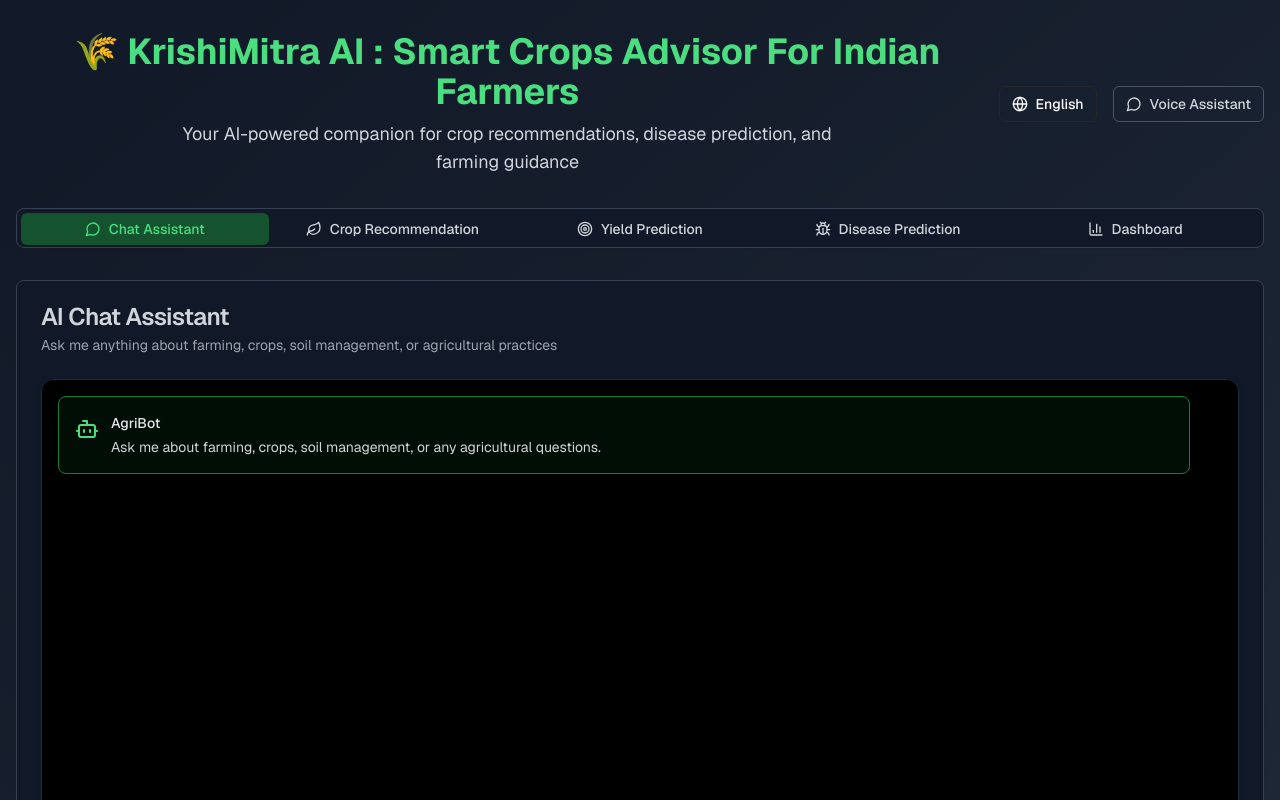
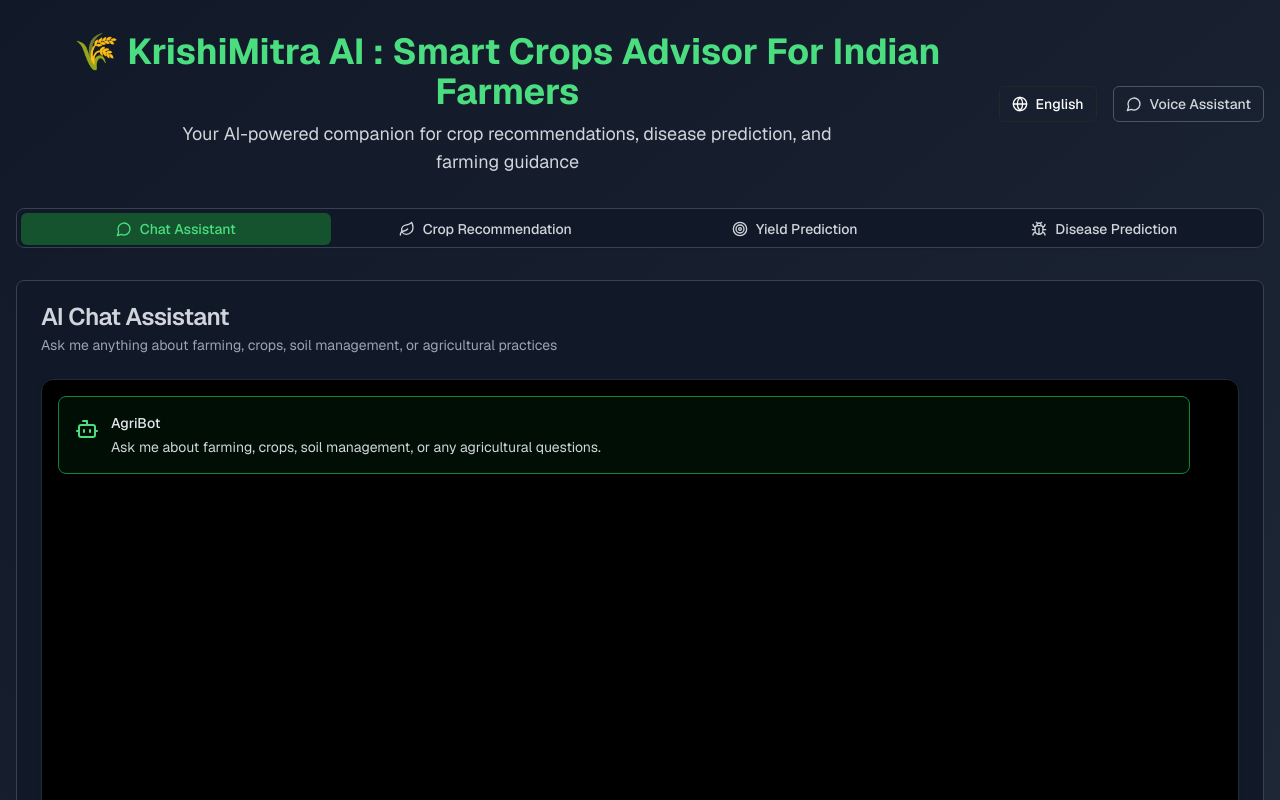
Before and after one commit to Abhishekkuntare/KrishiMitra-AI, a Next.js app: page /agribot in a window 1280 px wide. Shown: the top 800 px of the page. Built offline with nearby package versions, Linux system fonts and the light colour scheme.

Commit message:
remove dashboard

```diff
--- a/app/agribot/page.tsx
+++ b/app/agribot/page.tsx
@@ -35,7 +35,7 @@ function AgriBot() {
 
     {/* Tabs */}
     <Tabs value={activeTab} onValueChange={setActiveTab} className="w-full">
-      <TabsList className="grid w-full grid-cols-5 mb-8 bg-white dark:bg-gray-900 border border-gray-200 dark:border-gray-700 rounded-lg shadow-sm">
+      <TabsList className="grid w-full grid-cols-4 mb-8 bg-white dark:bg-gray-900 border border-gray-200 dark:border-gray-700 rounded-lg shadow-sm">
         <TabsTrigger value="chat" className="flex items-center gap-2 text-gray-700 dark:text-gray-300 data-[state=active]:bg-green-100 dark:data-[state=active]:bg-green-900 data-[state=active]:text-green-800 dark:data-[state=active]:text-green-400 rounded-md">
           <MessageCircle className="w-4 h-4" />
           {t("nav.chat")}
@@ -52,10 +52,10 @@ function AgriBot() {
           <Bug className="w-4 h-4" />
           {t("nav.disease")}
         </TabsTrigger>
-        <TabsTrigger value="dashboard" className="flex items-center gap-2 text-gray-700 dark:text-gray-300 data-[state=active]:bg-green-100 dark:data-[state=active]:bg-green-900 data-[state=active]:text-green-800 dark:data-[state=active]:text-green-400 rounded-md">
+        {/* <TabsTrigger value="dashboard" className="flex items-center gap-2 text-gray-700 dark:text-gray-300 data-[state=active]:bg-green-100 dark:data-[state=active]:bg-green-900 data-[state=active]:text-green-800 dark:data-[state=active]:text-green-400 rounded-md">
           <BarChart3 className="w-4 h-4" />
           {t("nav.dashboard")}
-        </TabsTrigger>
+        </TabsTrigger> */}
       </TabsList>
 
       {/* Tab Contents */}
--- a/app/contact/page.tsx
+++ b/app/contact/page.tsx
@@ -118,7 +118,7 @@ export default function ContactPage() {
             <div className="flex items-center gap-4">
               <MapPin className="w-6 h-6 text-green-600 dark:text-green-400" />
               <span className="text-gray-700 dark:text-gray-300">
-                123 AgriBot Street, Nagpur, India
+                123 AgriBot Street, Amravati, Maharashtra, India
               </span>
             </div>
             <div className="flex items-center gap-4">
```
